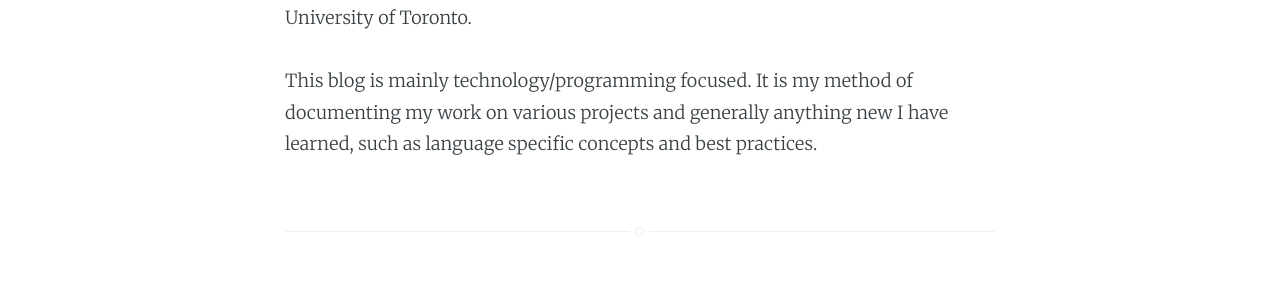
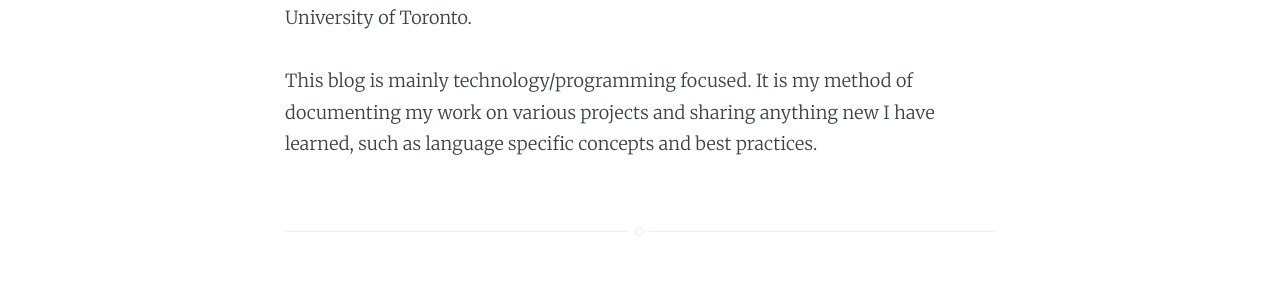
Before and after one commit to michael-mao/michael-mao.github.io, a Jekyll site: the page built from pages/about.html, in a window 1280 px wide. Shown: the part 336-630 px from the top of the page. Built offline with Jekyll 4.4.1, drawn with Linux system fonts in a browser that asks for light colours; Markdown is read by kramdown in place of the engine named in the settings.

Commit message:
Edit About page and author description.

```diff
--- a/_layouts/post.html
+++ b/_layouts/post.html
@@ -63,7 +63,7 @@
                     <h4> {{ site.author }} </h4>
                     <!-- Author Bio -->
                     <p>
-                        Here goes the author description. You might want to place some links too in here
+                        I am avid programmer interested in learning new languages and using new technologies.
                     </p>
                 </section>
             {% endif %}
--- a/pages/about.html
+++ b/pages/about.html
@@ -10,5 +10,5 @@
 
 <p>
 This blog is mainly technology/programming focused. It is my method of documenting my work on various
-projects and generally anything new I have learned, such as language specific concepts and best practices.
+projects and sharing anything new I have learned, such as language specific concepts and best practices.
 </p>
```
